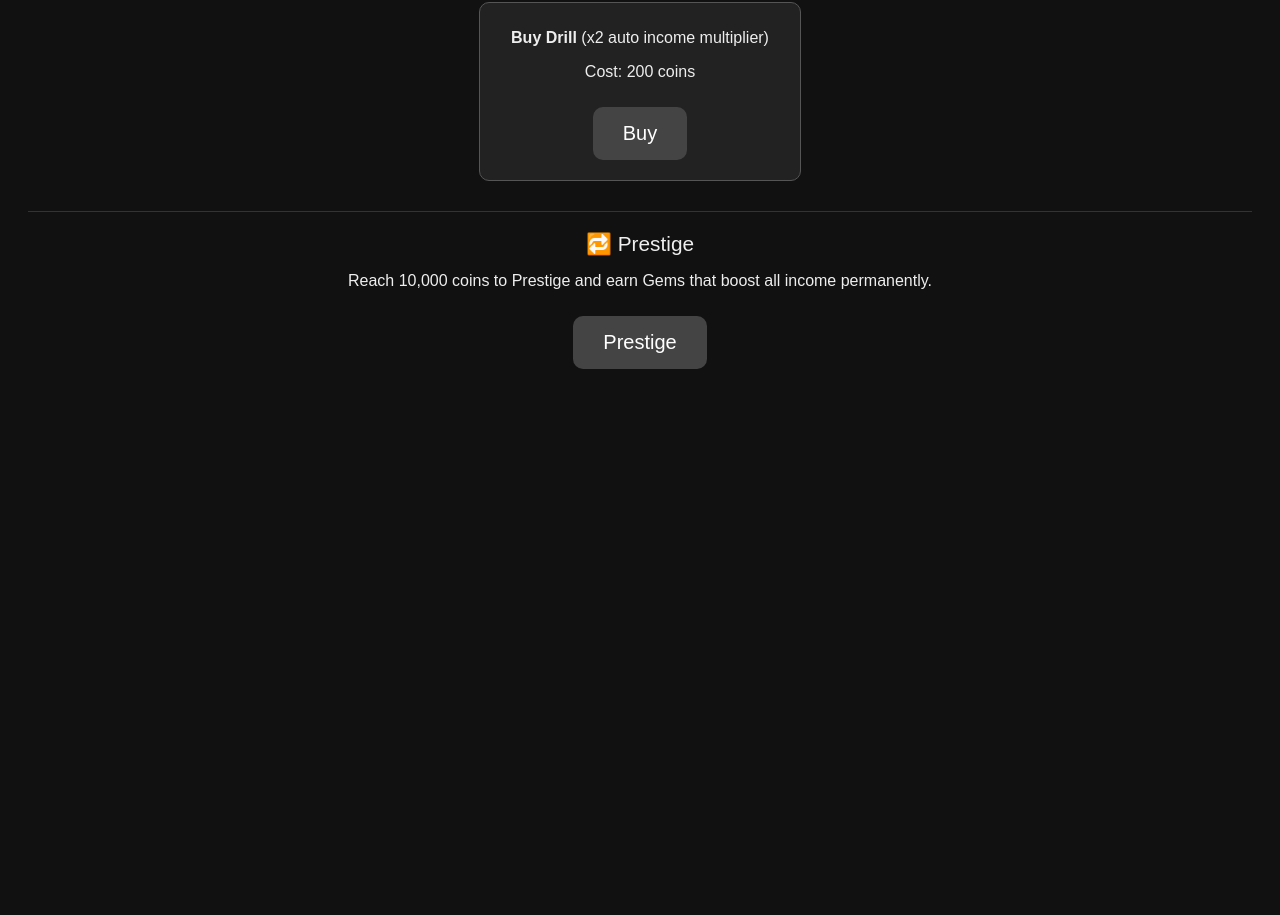
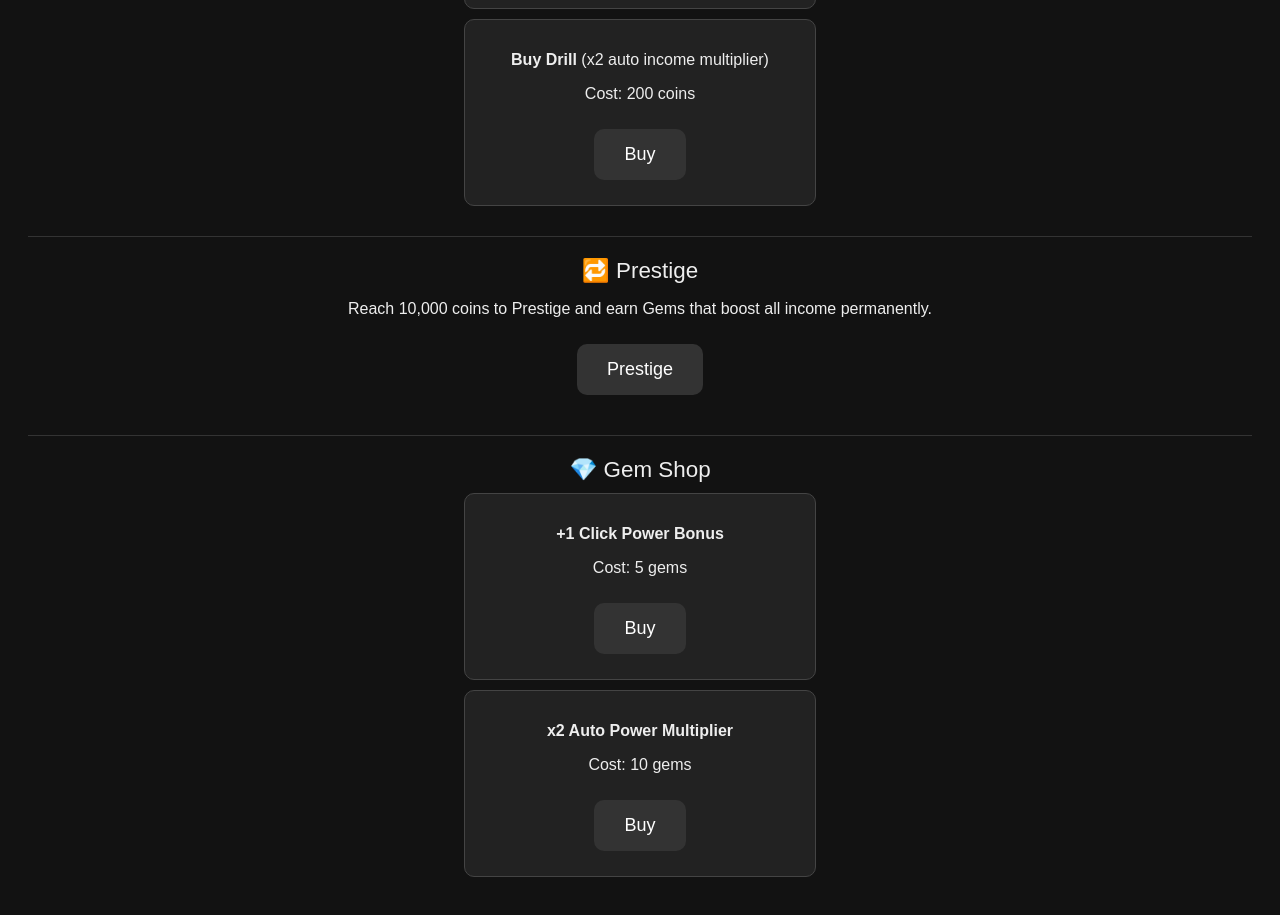
Before and after one commit to Dragonghgh/Idle-Mining, a plain HTML site: page index.html in a window 1280 px wide. Shown: the part 784-1699 px from the top of the page. Before the commit the page ends 1191 px from the top, so only its background shows below. Drawn offline with Linux system fonts and the light colour scheme.

Commit message:
Update index.html

```diff
--- a/index.html
+++ b/index.html
@@ -3,41 +3,40 @@
 <head>
 <meta charset="UTF-8" />
 <meta name="viewport" content="width=device-width, initial-scale=1.0, maximum-scale=1.0, user-scalable=no" />
-  <title>⛏️ Mine Clicker</title>
+<title>⛏️ Mine Clicker with Gem Shop</title>
 <style>
   body {
     font-family: Arial, sans-serif;
-      background: #111;
+    background: #121212;
     color: #eee;
     text-align: center;
     padding: 20px;
     user-select: none;
-      -webkit-user-select: none;
   }
   .button {
     padding: 15px 30px;
     margin: 10px;
-      font-size: 20px;
-      background-color: #444;
+    font-size: 18px;
+    background-color: #333;
     border: none;
     color: white;
     cursor: pointer;
     border-radius: 10px;
-      touch-action: manipulation; /* Disable zoom on tap */
+    touch-action: manipulation; /* disables zoom on tap */
   }
   .button:hover {
-      background-color: #666;
+    background-color: #555;
   }
-    .upgrade {
+  .upgrade, .gem-shop-item {
     background-color: #222;
-      border: 1px solid #555;
+    border: 1px solid #444;
     margin: 10px auto;
-      padding: 10px;
-      width: 300px;
+    padding: 15px;
+    width: 320px;
     border-radius: 10px;
   }
   .section-title {
-      font-size: 1.3em;
+    font-size: 1.4em;
     margin-top: 30px;
     border-top: 1px solid #333;
     padding-top: 20px;
@@ -45,7 +44,9 @@
 </style>
 </head>
 <body>
+
   <h1>⛏️ Mine Clicker</h1>
+
   <p>💰 Coins: <strong id="coins">0</strong></p>
   <p>👆 Per Click: <strong id="clickPower">1</strong></p>
   <p>⏱️ Per Second: <strong id="autoPower">0</strong></p>
@@ -77,8 +78,22 @@
   <p>Reach 10,000 coins to Prestige and earn Gems that boost all income permanently.</p>
   <button class="button" onclick="prestige()">Prestige</button>
 
+  <div class="section-title">💎 Gem Shop</div>
+
+  <div class="gem-shop-item">
+    <p><strong>+1 Click Power Bonus</strong></p>
+    <p>Cost: <span id="gemClickBonusCost">5</span> gems</p>
+    <button class="button" onclick="buyGemClickBonus()">Buy</button>
+  </div>
+
+  <div class="gem-shop-item">
+    <p><strong>x2 Auto Power Multiplier</strong></p>
+    <p>Cost: <span id="gemAutoBonusCost">10</span> gems</p>
+    <button class="button" onclick="buyGemAutoBonus()">Buy</button>
+  </div>
+
 <script>
-    // Variables
+  // Game State Variables
   let coins = 0;
   let clickPower = 1;
   let autoPower = 0;
@@ -90,31 +105,45 @@
   let autoUpgradeCost = 50;
   let drillUpgradeCost = 200;
 
-    // Update UI elements
+  // Gem Shop Bonuses
+  let gemClickBonus = 0;     // Adds to clickPower permanently
+  let gemAutoMultiplier = 1; // Multiplies auto income
+
+  const gemClickBonusCostStart = 5;
+  const gemAutoBonusCostStart = 10;
+
+  // Update UI
   function updateUI() {
     document.getElementById('coins').textContent = Math.floor(coins);
-      document.getElementById('clickPower').textContent = clickPower;
-      document.getElementById('autoPower').textContent = autoPower * drillMultiplier;
+    document.getElementById('clickPower').textContent = clickPower + gemClickBonus;
+    document.getElementById('autoPower').textContent = autoPower * drillMultiplier * gemAutoMultiplier;
     document.getElementById('prestigePoints').textContent = prestigePoints;
     document.getElementById('prestigeBonus').textContent = prestigeBonus.toFixed(2) + 'x';
+
     document.getElementById('clickUpgradeCost').textContent = clickUpgradeCost;
     document.getElementById('autoUpgradeCost').textContent = autoUpgradeCost;
     document.getElementById('drillUpgradeCost').textContent = drillUpgradeCost;
+
+    document.getElementById('gemClickBonusCost').textContent = gemClickBonusCostStart + gemClickBonus * 3;
+    document.getElementById('gemAutoBonusCost').textContent = gemAutoBonusCostStart * gemAutoMultiplier;
   }
 
   // Mine button function
   function mine() {
-      coins += clickPower * prestigeBonus;
+    coins += (clickPower + gemClickBonus) * prestigeBonus;
     updateUI();
   }
 
-    // Buy upgrades
+  // Buy Upgrades
   function buyClickUpgrade() {
     if (coins >= clickUpgradeCost) {
       coins -= clickUpgradeCost;
       clickPower++;
       clickUpgradeCost = Math.floor(clickUpgradeCost * 1.5);
       updateUI();
+      saveGame();
+    } else {
+      alert("Not enough coins!");
     }
   }
 
@@ -124,6 +153,9 @@
       autoPower++;
       autoUpgradeCost = Math.floor(autoUpgradeCost * 2);
       updateUI();
+      saveGame();
+    } else {
+      alert("Not enough coins!");
     }
   }
 
@@ -133,14 +165,19 @@
       drillMultiplier *= 2;
       drillUpgradeCost = Math.floor(drillUpgradeCost * 3);
       updateUI();
+      saveGame();
+    } else {
+      alert("Not enough coins!");
     }
   }
 
-    // Prestige resets progress but grants permanent bonus
+  // Prestige resets coins and upgrades but grants gems & bonus
   function prestige() {
     if (coins >= 10000) {
       prestigePoints++;
       prestigeBonus = 1 + (prestigePoints * 0.1);
+
+      // Reset everything except gems and bonuses
       coins = 0;
       clickPower = 1;
       autoPower = 0;
@@ -148,7 +185,8 @@
       clickUpgradeCost = 10;
       autoUpgradeCost = 50;
       drillUpgradeCost = 200;
-        alert("🎉 You prestiged! Your progress resets but you gain permanent bonus income.");
+
+      alert("🎉 You prestiged! Gems earned: " + prestigePoints + ". Your progress resets, but income is boosted permanently.");
       updateUI();
       saveGame();
     } else {
@@ -156,7 +194,32 @@
     }
   }
 
-    // Save/load game state to localStorage
+  // Gem Shop purchases
+  function buyGemClickBonus() {
+    const cost = gemClickBonusCostStart + gemClickBonus * 3;
+    if (prestigePoints >= cost) {
+      prestigePoints -= cost;
+      gemClickBonus++;
+      updateUI();
+      saveGame();
+    } else {
+      alert("Not enough gems!");
+    }
+  }
+
+  function buyGemAutoBonus() {
+    const cost = gemAutoBonusCostStart * gemAutoMultiplier;
+    if (prestigePoints >= cost) {
+      prestigePoints -= cost;
+      gemAutoMultiplier *= 2;
+      updateUI();
+      saveGame();
+    } else {
+      alert("Not enough gems!");
+    }
+  }
+
+  // Save and Load Game
   function saveGame() {
     const save = {
       coins,
@@ -168,6 +231,8 @@
       clickUpgradeCost,
       autoUpgradeCost,
       drillUpgradeCost,
+      gemClickBonus,
+      gemAutoMultiplier,
       lastSave: Date.now()
     };
     localStorage.setItem('mineClickerSave', JSON.stringify(save));
@@ -179,7 +244,7 @@
       const now = Date.now();
       const offlineSeconds = Math.floor((now - save.lastSave) / 1000);
 
-        coins = Number(save.coins) + Number(save.autoPower) * Number(save.drillMultiplier) * offlineSeconds * Number(save.prestigeBonus);
+      coins = Number(save.coins) + Number(save.autoPower) * Number(save.drillMultiplier) * Number(save.gemAutoMultiplier) * offlineSeconds * Number(save.prestigeBonus);
       clickPower = Number(save.clickPower);
       autoPower = Number(save.autoPower);
       drillMultiplier = Number(save.drillMultiplier);
@@ -188,26 +253,30 @@
       clickUpgradeCost = Number(save.clickUpgradeCost);
       autoUpgradeCost = Number(save.autoUpgradeCost);
       drillUpgradeCost = Number(save.drillUpgradeCost);
+
+      gemClickBonus = Number(save.gemClickBonus);
+      gemAutoMultiplier = Number(save.gemAutoMultiplier);
     }
   }
 
-    // Auto mine income every second
+  // Auto income every second
   setInterval(() => {
-      coins += autoPower * drillMultiplier * prestigeBonus;
+    coins += autoPower * drillMultiplier * gemAutoMultiplier * prestigeBonus;
     updateUI();
     saveGame();
   }, 1000);
 
-    // Load saved game and update UI on page load
+  // Initialize
   window.onload = () => {
     loadGame();
     updateUI();
   };
 
-    // Save periodically every 10 seconds just in case
+  // Periodic save every 10 seconds
   setInterval(() => {
     saveGame();
   }, 10000);
 </script>
+
 </body>
 </html>
```
Lines whose indentation alone changed are shown as unchanged.
